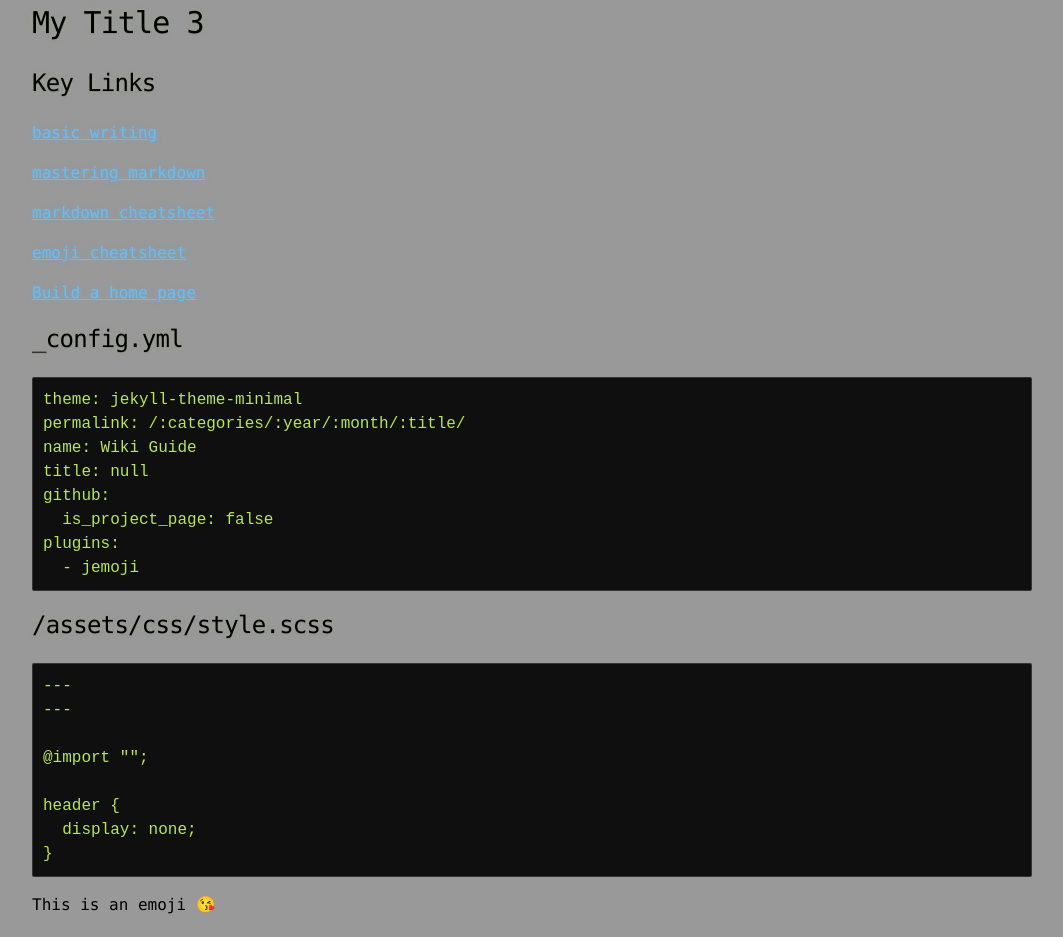
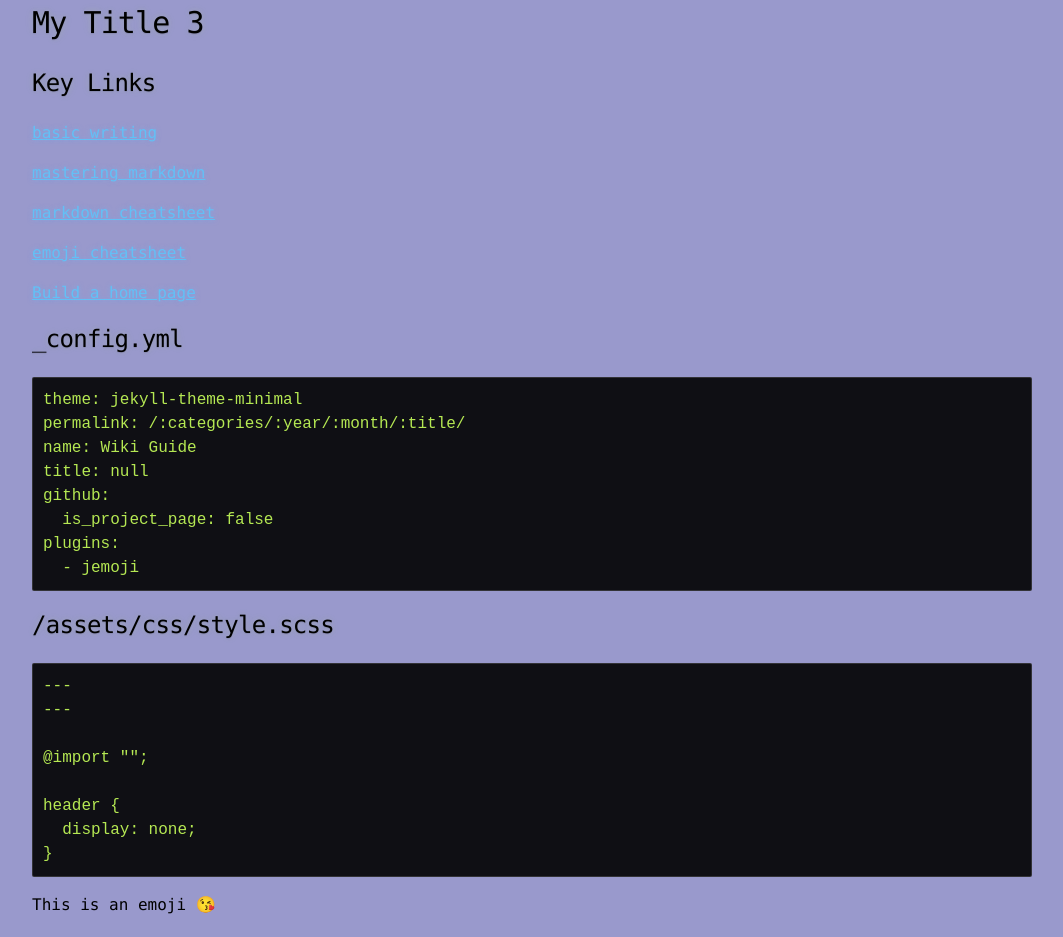
Before and after one commit to profphillips/wikibasics, a Jekyll site: the page built from index.md, in a window 1280 px wide. Shown: the whole page, without its empty margins (108-1171 px from the left). Built offline with Jekyll 4.4.1, drawn with Linux system fonts in a browser that asks for light colours; emoji names are drawn with the system emoji font; our own code applies the rules of GitHub Pages for plain Markdown files.

Commit message:
Update style.scss

```diff
--- a/assets/css/style.scss
+++ b/assets/css/style.scss
@@ -22,7 +22,7 @@ $container-max-width: 1000px;
 body {
   margin: 0;
   padding: 0;
-  background-color: #999999; //$body-background;
+  background-color: #9999cc; //$body-background;
   //background: $body-background url("../images/bkg.png") 0 0;
   //color: $body-foreground;
   font-size: 16px;
```
